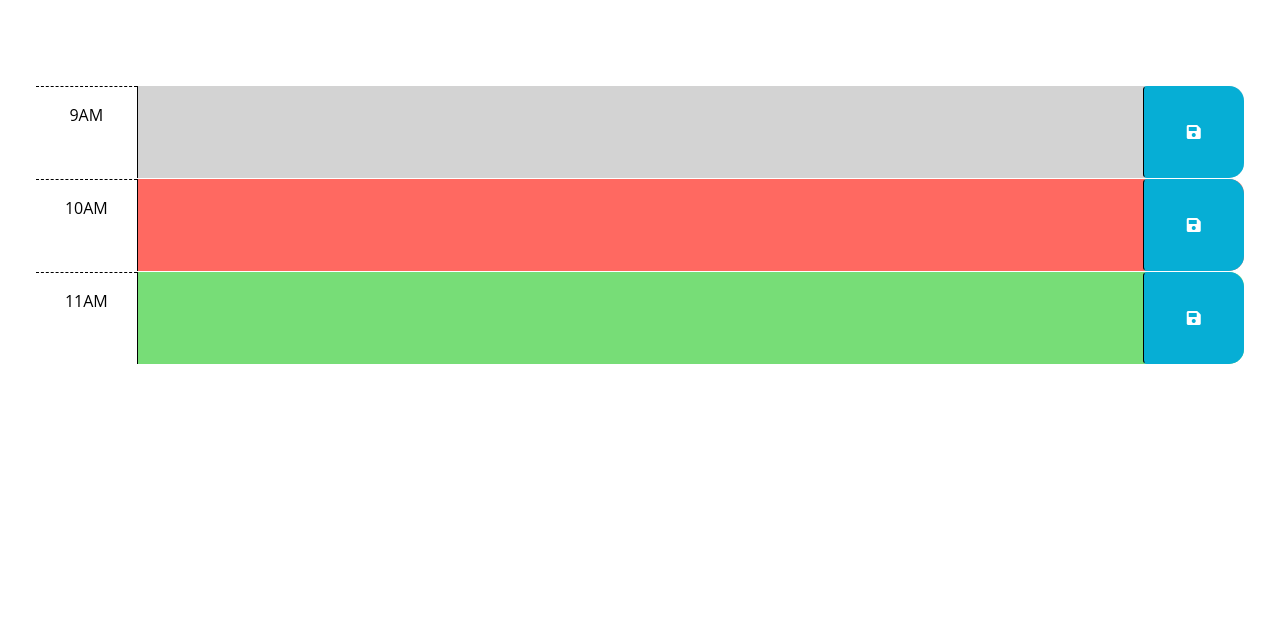
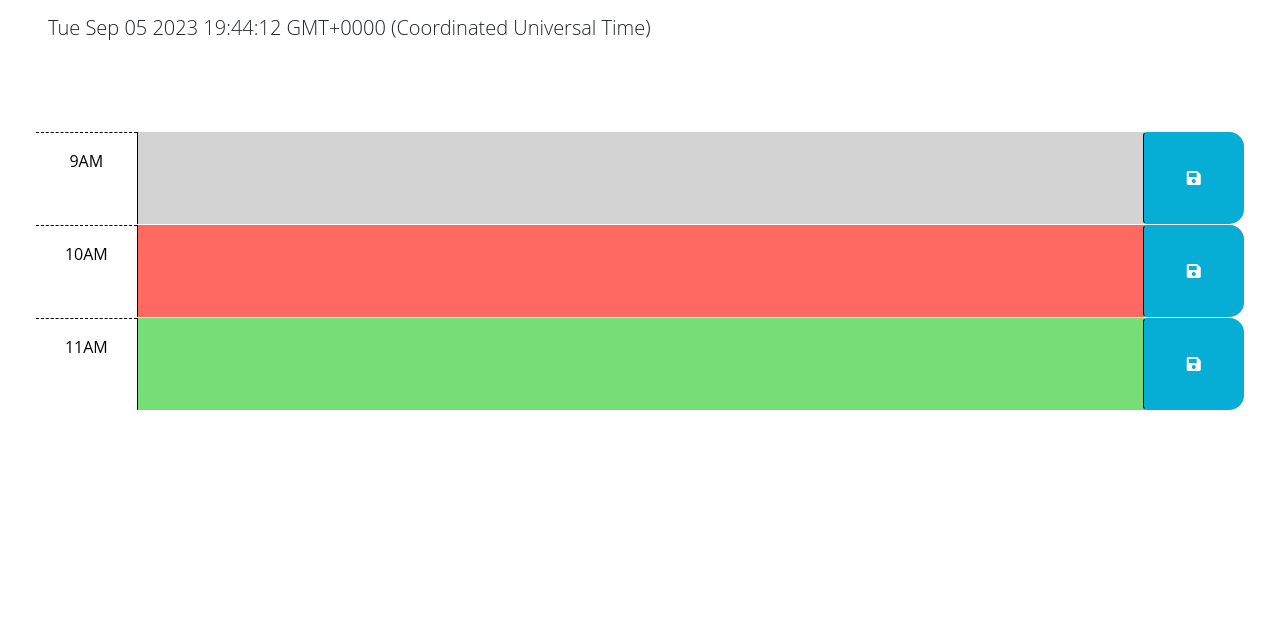
Before and after one commit to ntmartinez18/work-day-scheduler-repo, a plain HTML site: page index.html in a window 1280 px wide. Shown: the part 166-800 px from the top of the page. Drawn offline with nearby package versions, Linux system fonts and the light colour scheme.

Commit message:
added time element

```diff
--- a/index.html
+++ b/index.html
@@ -75,5 +75,11 @@
     crossorigin="anonymous"></script>
 
     <script src="script.js"></script>
+    <script>
+      setInterval(() =>{
+        const d = new Date();
+      document.getElementById("currentDay").innerHTML = d;
+      },1000);
+      </script>
   </body>
 </html>
```
Also changed, not shown: script.js (+12 -0 lines), 1 other file.
